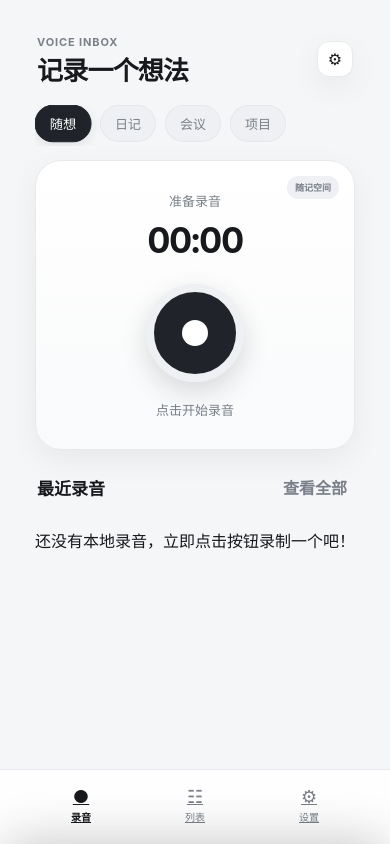
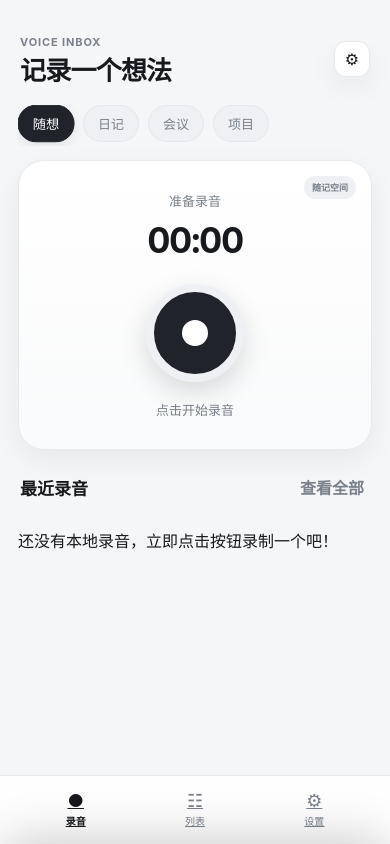
Before and after one commit to lulalulaluobo/voicenest-pocketbase, a React (Vite) app: page / in a window 390 px wide. Built offline with nearby package versions, Linux system fonts and the light colour scheme.

Commit message:
fix: 彻底重构布局架构——移动端默认全宽铺满，桌面端 min-width:481px 才居中模拟

```diff
--- a/src/styles.css
+++ b/src/styles.css
@@ -55,17 +55,22 @@ html {
 
 body {
   margin: 0;
-  background: #dfe3e8;
+  background: var(--bg);
   font-family: -apple-system, BlinkMacSystemFont, "Segoe UI", "PingFang SC", "Microsoft YaHei", sans-serif;
   color: var(--text);
-  display: flex;
-  justify-content: center;
   min-height: 100vh;
   min-height: 100dvh;
-  touch-action: manipulation; /* 消除双击延时，允许缩放 */
+  touch-action: manipulation;
+  overflow-x: hidden;
 }
 
-@media (prefers-color-scheme: dark) {
+/* 桌面端居中外框背景 */
+@media (min-width: 481px) {
+  body {
+    background: #dfe3e8;
+  }
+}
+@media (min-width: 481px) and (prefers-color-scheme: dark) {
   body {
     background: #08090b;
   }
@@ -93,22 +98,26 @@ button {
   -webkit-tap-highlight-color: transparent;
 }
 
-/* 模拟真机尺寸（桌面端居中，移动端铺满） */
+/* 主容器：移动端铺满，桌面端居中模拟 */
 .phone {
   width: 100%;
-  max-width: 430px;
   min-height: 100vh;
   min-height: 100dvh;
   background: var(--bg);
   position: relative;
   overflow-x: hidden;
-  box-shadow: 0 0 40px rgba(0,0,0,.05);
+}
+
+@media (min-width: 481px) {
+  .phone {
+    max-width: 430px;
+    margin: 0 auto;
+    box-shadow: 0 0 40px rgba(0,0,0,.05);
+  }
 }
 
 .view {
-  min-height: 100vh;
-  min-height: 100dvh;
-  padding: 18px 18px 112px;
+  padding: 18px 18px 100px;
 }
 
 .topbar {
@@ -527,18 +536,26 @@ h3 {
 /* 底部导航栏 */
 .bottom-nav {
   position: fixed;
-  left: 50%;
-  transform: translateX(-50%);
+  left: 0;
+  right: 0;
   bottom: 0;
-  width: 100%;
-  max-width: 430px;
-  padding: 10px 24px calc(14px + env(safe-area-inset-bottom)); /* 适配 iOS/Android 底部手势条 */
-  background: color-mix(in srgb, var(--card) 85%, transparent);
+  padding: 8px 16px calc(10px + env(safe-area-inset-bottom));
+  background: color-mix(in srgb, var(--card) 88%, transparent);
   backdrop-filter: blur(20px);
+  -webkit-backdrop-filter: blur(20px);
   border-top: 1px solid var(--line);
   display: grid;
   grid-template-columns: repeat(3, 1fr);
   z-index: 20;
+}
+
+@media (min-width: 481px) {
+  .bottom-nav {
+    left: 50%;
+    right: auto;
+    transform: translateX(-50%);
+    width: 430px;
+  }
 }
 
 .nav-btn {
@@ -817,25 +834,3 @@ textarea {
     animation: none !important;
   }
 }
-
-/* 针对手机/真机的全面自适应（去掉模拟外框，彻底融入系统） */
-@media (max-width: 480px) {
-  body {
-    background: var(--bg) !important;
-  }
-  .phone {
-    max-width: 100%;
-    min-height: 100vh;
-    min-height: 100dvh;
-    box-shadow: none;
-    border-radius: 0;
-  }
-  .view {
-    padding-bottom: calc(112px + env(safe-area-inset-bottom));
-  }
-  .bottom-nav {
-    left: 0;
-    transform: none;
-    max-width: 100%;
-  }
-}
```
Also changed, not shown: 1 other file (tests, documents, lock files or other folders).
